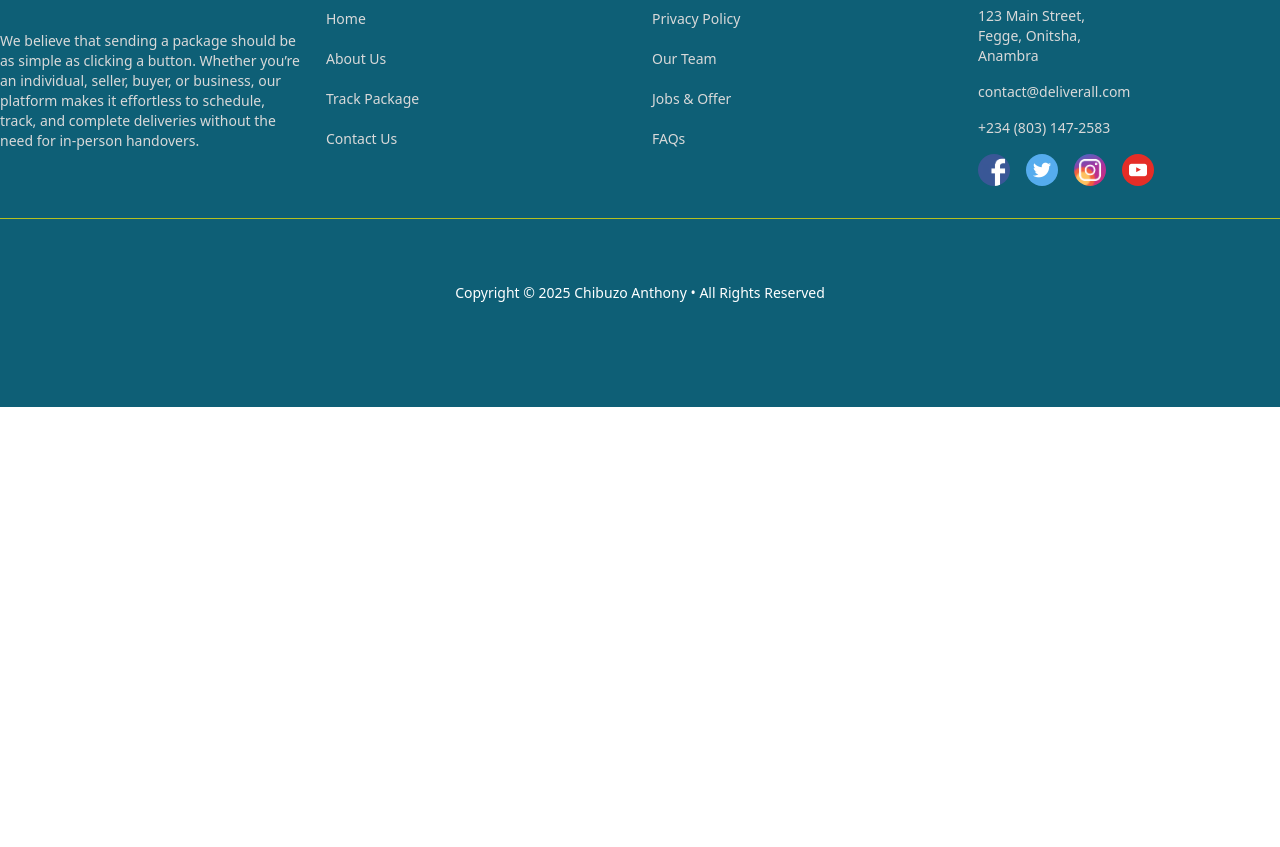
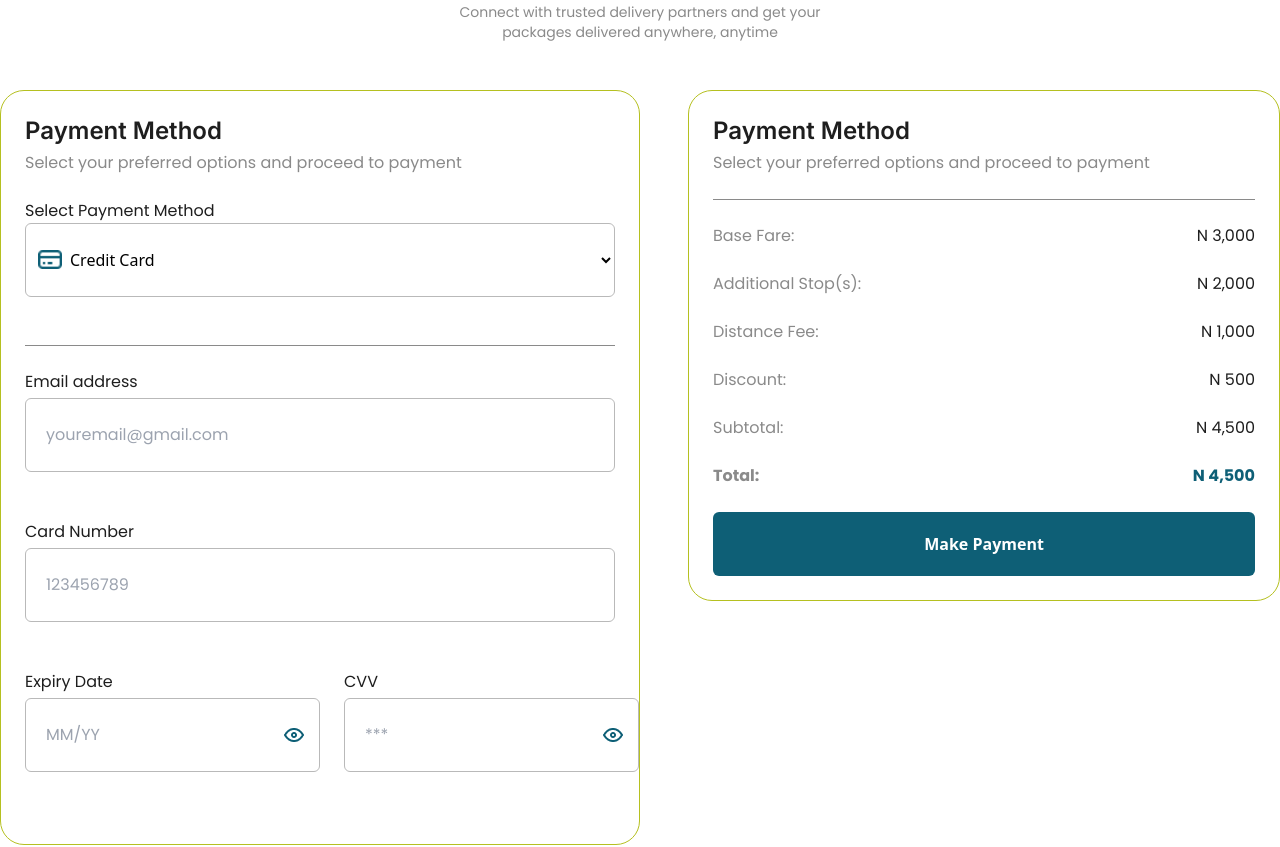
Before and after one commit to royal334/delivery-all-website, a Next.js app: page /payment in a window 1280 px wide. Shown: the part 210-1057 px from the top of the page. Before the commit the page ends 800 px from the top, so only its background shows below. Built offline with nearby package versions, Linux system fonts and the light colour scheme.

Commit message:
done with payment page and edited hero form

```diff
--- a/src/app/globals.css
+++ b/src/app/globals.css
@@ -52,29 +52,44 @@ ul {
 }
 
 #pickup{
-  background: url('/icon-current-location.png'), url('/chevron-right.svg') ;
+  background: url('/icon-current-location.png') ;
+  background-repeat: no-repeat, no-repeat;
+  background-size: 18px 18px;
+  background-position: 5px 50%;
+  padding:1rem 25px ;
+
+}
+
+#delivery{
+  background: url('/icon-map-pin.png') ;
   background-repeat: no-repeat, no-repeat;
   background-size: 18px 18px;
   background-position: 5px 50%;
   padding:1rem 25px ;
 }
 
-#delivery{
-  background: url('/icon-map-pin.png'), url('/chevron-right.svg') ;
-  background-repeat: no-repeat, no-repeat;
-  background-size: 18px 18px;
-  background-position: 5px 50%;
-  padding:1rem 25px ;
-}
-
-#document{
-
-    background: url('/icon-box.png'), url('/chevron-right.svg') ;
+#package{
+    background: url('/icon-box.png') ;
     background-repeat: no-repeat, no-repeat;
     background-size: 18px 18px;
     background-position: 5px 50%;
     padding:1rem 25px ;
+}
 
+/*Payment page*/
+.credit-card{
+  background: url('/icon-credit-card.png') ;
+  background-repeat: no-repeat;
+  background-size: 24px;
+  background-position: 12px 50%;
+}
+
+.eye{
+  background: url('/icon-eye.png') ;
+  background-repeat: no-repeat;
+  background-size: 24px;
+  background-position: 95% 50%;
+  cursor: pointer;
 }
 
 /* partners card */
--- /dev/null
+++ b/src/app/payment/components/CheckOutPage.tsx
@@ -0,0 +1,109 @@
+import React from 'react'
+import PriceSummary from './PriceSummary'
+
+function CheckOutPage() {
+  return (
+    <>
+     <section>
+          <div className='container mx-auto py-16 px-6 md:px-0'>
+                    <div className='flex flex-col items-center justify-center mb-12 '>
+                         <p className='text-bluish-green font-bold text-center text-2xl font-inter mb-3'>Checkout</p>
+                         <p className='text-light-grey-3 text-sm text-center font-poppins md:w-1/3'>Connect with trusted delivery partners and get your packages delivered anywhere, anytime</p>
+                    </div>
+
+                    <div className='flex flex-col md:flex-row items-center md:items-start gap-12 justify-center '>
+                         <div className='border-[0.5px] border-bright-green w-full md:w-1/2 p-6 rounded-3xl'>
+                              <form action="">
+                                   <div className="flex flex-col mb-6">
+                                        <p className='font-semibold font-inter text-2xl text-black-1 mb-1'>Payment Method</p>
+                                        <p className='text-light-grey-3 font-poppins '>Select your preferred options and proceed to payment</p>
+                                   </div>
+
+                                   <div className="flex flex-col pb-6 border-b-[0.5px] border-light-grey-3 mb-6">
+                                        <label htmlFor="location" className='font-poppins text-black-1'>Select Payment Method</label>
+                                        <select name="location" id="location" className='px-10 py-6 outline-bright-green border-[0.5px] border-light-grey-4 rounded-md mb-6 credit-card'>
+                                             <option value="card-number" className='font-poppins text-black-1'>Credit Card</option>
+                                             <option value="" className='font-poppins text-black-1'>Paypal</option>
+                                             <option value="" className='font-poppins text-black-1'>CashApp</option>
+                                             <option value="" className='font-poppins text-black-1'>Bank Transfer</option>
+                                        </select>
+                                   </div>
+
+                                   <div className="flex flex-col mb-6">
+                                        <label htmlFor="email" className='font-poppins text-black-1 mb-1'>Email address</label>
+                                        <input type="email"  className='px-5 py-6 outline-bright-green border-[0.5px] border-light-grey-4 rounded-md mb-6 font-poppins' placeholder='youremail@gmail.com'/>
+                                   </div>
+
+                                   <div className="flex flex-col mb-6">
+                                        <label htmlFor="card-number" className='font-poppins text-black-1 mb-1'>Card Number</label>
+                                        <input type="number" name='card-number' id='card-number'  className='px-5 py-6 outline-bright-green border-[0.5px] border-light-grey-4 rounded-md mb-6 font-poppins' placeholder='123456789'/>
+                                   </div>
+
+                                   <div className="flex flex-col md:flex-row mb-6 justify-between gap-6">
+                                        <div className="flex flex-col md:w-1/2">
+                                             <label htmlFor="expiry-date" className='font-poppins text-black-1 mb-1'>Expiry Date</label>
+                                             <input type="text" name='expiry-date' id='expiry-date'  className='px-5 py-6 outline-bright-green border-[0.5px] border-light-grey-4 rounded-md mb-6 font-poppins eye' placeholder='MM/YY'/>
+                                        </div>
+
+                                        <div className="flex flex-col md:w-1/2 ">
+                                             <label htmlFor="cvv" className='font-poppins text-black-1 mb-1'>CVV</label>
+                                             <input type="number" name='cvv' id='cvv'  className='px-5 py-6 outline-bright-green border-[0.5px] border-light-grey-4 rounded-md mb-6 font-poppins eye' placeholder='***'/>
+                                        </div>
+
+                                   </div>
+                              </form>
+                         </div>
+
+                         <div className='border-[0.5px] border-bright-green w-full md:w-1/2 p-6 rounded-3xl'>
+
+                              <div className="flex flex-col mb-6 pb-6 border-b-[0.5px] border-light-grey-3 ">
+                                   <p className='font-semibold font-inter text-2xl text-black-1 mb-1'>Payment Method</p>
+                                   <p className='text-light-grey-3 font-poppins '>Select your preferred options and proceed to payment</p>
+                              </div>
+
+                              <div>
+                                   <PriceSummary
+                                        text='Base Fare:'
+                                        price={3000}
+                                   />
+
+                                   <PriceSummary
+                                        text='Additional Stop(s):'
+                                        price={2000}
+                                   />
+
+                                   <PriceSummary
+                                        text='Distance Fee:'
+                                        price={1000}
+                                   />
+
+                                   <PriceSummary
+                                        text='Discount:'
+                                        price={500}
+                                   />
+
+                                   <PriceSummary
+                                        text='Subtotal:'
+                                        price={4500}
+                                   />
+
+                                   <PriceSummary
+                                        text='Total:'
+                                        price={4500}
+                                   />
+                              </div>
+
+                              <div>
+                                   <button className='py-5 px-6 bg-bluish-green text-white text-center font-semibold w-full rounded-md'>Make Payment</button>
+                              </div>
+
+                         </div>
+                    </div>
+          </div>
+     </section>
+
+    </>
+  )
+}
+
+export default CheckOutPage
--- /dev/null
+++ b/src/app/payment/components/PriceSummary.tsx
@@ -0,0 +1,18 @@
+import React from 'react'
+
+
+interface priceSummaryProps{
+     text:string
+     price:number
+}
+function PriceSummary(props:priceSummaryProps) {
+
+  return (
+    <div className='flex justify-between items-center mb-6'>
+          <p className={`font-poppins text-light-grey-3 ${props.text === 'Total:' ?'font-bold text-black' : null} ` }>{props.text}</p>
+          <p className={`font-poppins text-black-1  ${props.text === 'Total:' ?'font-bold text-bluish-green' : null}`}>N {props.price.toLocaleString()}</p>
+    </div>
+  )
+}
+
+export default PriceSummary
--- a/src/app/payment/page.tsx
+++ b/src/app/payment/page.tsx
@@ -1,8 +1,13 @@
 import React from 'react'
+import Newletter from '@/components/Newletter'
+import CheckOutPage from './components/CheckOutPage'
 
 function page() {
   return (
-    <div>page</div>
+    <>
+    <CheckOutPage/>
+    <Newletter/>
+    </>
   )
 }
 
--- a/src/components/HeroForm.tsx
+++ b/src/components/HeroForm.tsx
@@ -9,13 +9,21 @@ function HeroForm() {
           </div>
           <div>
                 <label htmlFor="pickup" className='block text-[#1E1E1E]'>Pickup Location</label>
-                <input type="text" id='pickup' placeholder='Enter pickup address' className='w-full p-2 mb-6 border border-[#E9E9E9] rounded'/>
+                <input type="text" id='pickup' placeholder='Enter pickup address' className='w-full p-2 mb-6 border border-[#E9E9E9] rounded outline-bluish-green'/>
 
                 <label htmlFor="delivery" className='block text-[#1E1E1E]'>Delivery Location</label>
-                <input type="text" name="delivery" id="delivery" className='w-full p-2 mb-6 border border-[#E9E9E9] rounded' placeholder='Enter delivery address'  />
+                <input type="text" name="delivery" id="delivery" className='w-full p-2 mb-6 border border-[#E9E9E9] rounded outline-bluish-green' placeholder='Enter delivery address'  />
 
-                <label htmlFor="delivery" className='block text-[#1E1E1E]'>Page Type</label>
-                <input type="text" name="document" id="document" className='w-full p-2 mb-6 border border-bluish-green rounded' placeholder='Document'  />
+                <label htmlFor="package" className='block text-[#1E1E1E]'>Item Type</label>
+                <select className='w-full p-2 mb-6 border rounded outline-bluish-green' name='pakage-type' id='package'>
+                  <option value="" disabled selected>Choose item type</option>
+                  <option value="document">Document</option>
+                  <option value="appliacne">Appliance</option>
+                  <option value="perishables">Perishables</option>
+                  <option value="fragiles">Fragiles</option>
+                  <option value="others">Others</option>
+                </select>
+
 
                 <button className='bg-bluish-green text-white p-4 w-full rounded-md'>Continue</button>
           </div>
--- a/tailwind.config.ts
+++ b/tailwind.config.ts
@@ -18,6 +18,7 @@ const config: Config = {
           'light-grey-2': '#F6F6F6',
           'border-gray':'#DEDEDE',
           'light-grey-3':'#8A8A8A',
+          'light-grey-4':'#B9B9B9',
           'black-1':'#1E1E1E',
 
       },
```
Also changed, not shown: src/components/AboutUs.tsx (+6 -6 lines), public/icon-credit-card.png (added), public/icon-eye.png (added).
